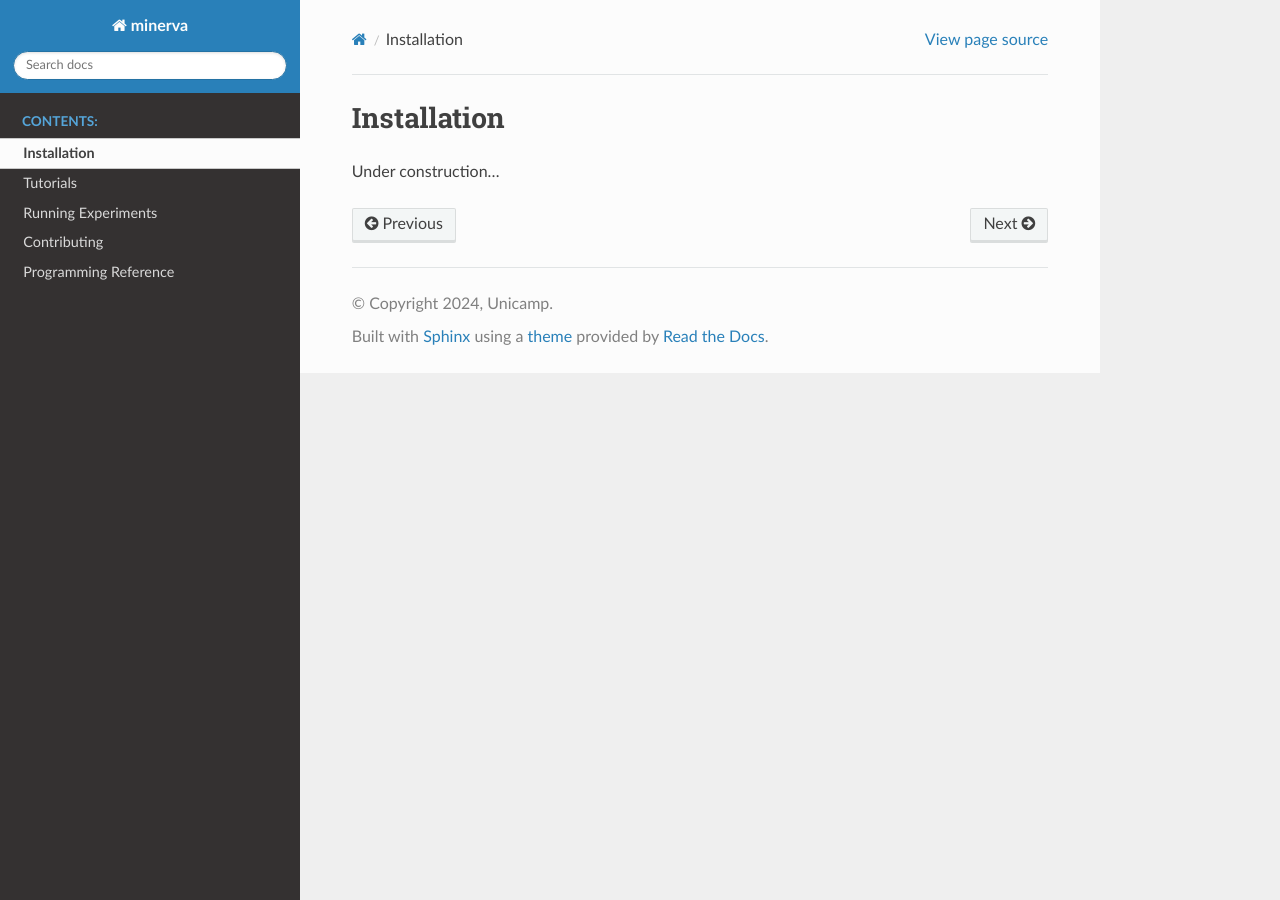
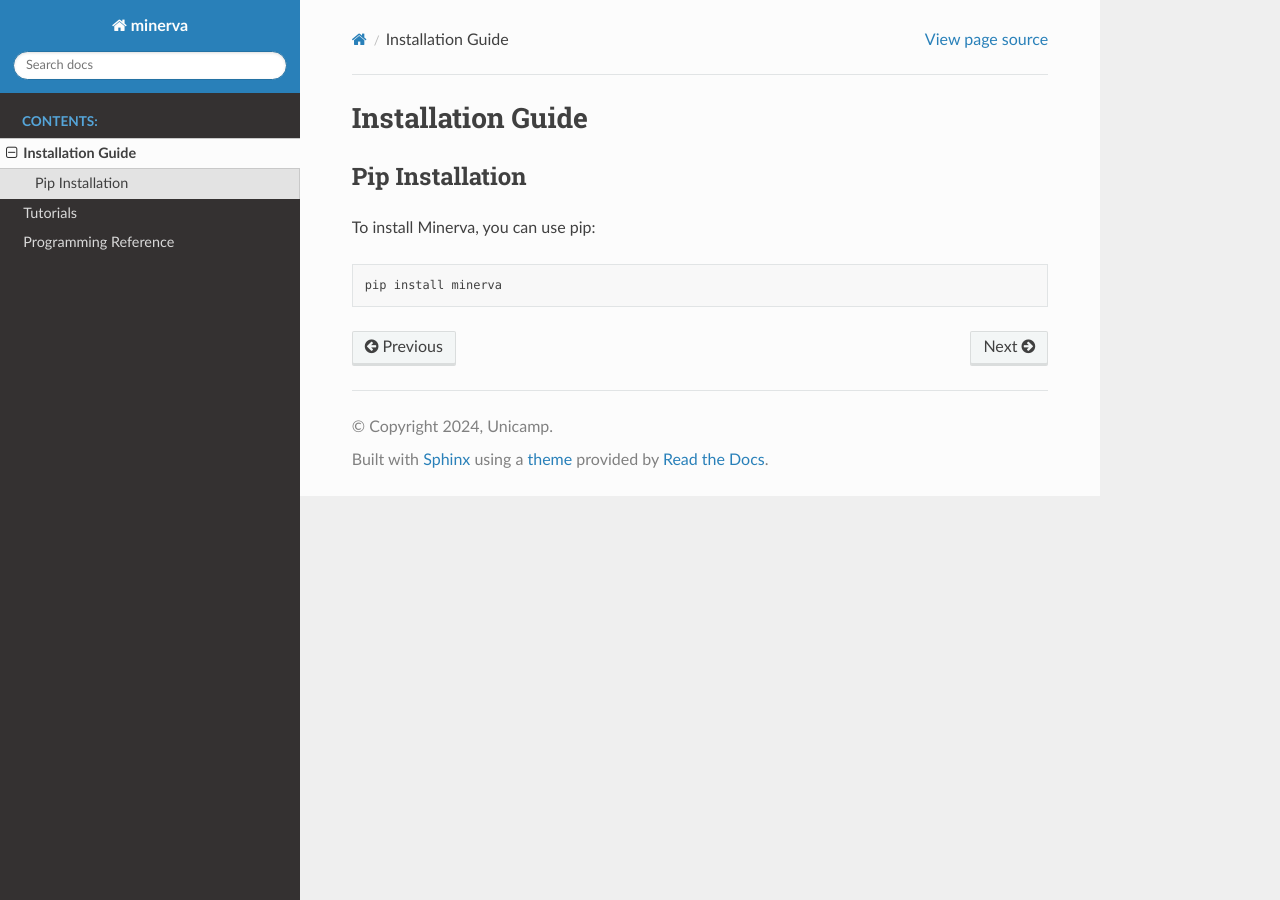
Before and after one commit to discovery-unicamp/Minerva, a Sphinx documentation site: the page built from docs/installation.rst, in a window 1280 px wide. Built offline with Sphinx 7.4.7 and the Read the Docs theme 2.0.0, drawn with Linux system fonts in a browser that asks for light colours; pages that are not in the unit, such as notebooks, are missing from menus.

Commit message:
Added docs

```diff
--- a/docs/experiments.rst
+++ /dev/null
@@ -1,4 +0,0 @@
-Running Experiments
---------------------
-
-Under construction...
--- a/docs/index.rst
+++ b/docs/index.rst
@@ -12,8 +12,6 @@ Welcome to Minerva's documentation!
 
    installation
    tutorials
-   experiments
-   contributing
    api
 
 
--- a/docs/installation.rst
+++ b/docs/installation.rst
@@ -1,4 +1,14 @@
-Installation
------------------
+.. _installation:
 
-Under construction...
+==========================
+Installation Guide
+==========================
+
+Pip Installation
+---------------------
+
+To install Minerva, you can use pip:
+
+.. code-block:: bash
+
+    pip install minerva
--- a/docs/tutorials.rst
+++ b/docs/tutorials.rst
@@ -7,4 +7,4 @@ Tutorials
 ..  toctree::
     :maxdepth: 2
 
-    Under construction
+    notebooks/1.datasets.ipynb
```
Also changed, not shown: docs/notebooks/1.datasets.ipynb, docs/notebooks/figures/dataset_readers.svg (added).
